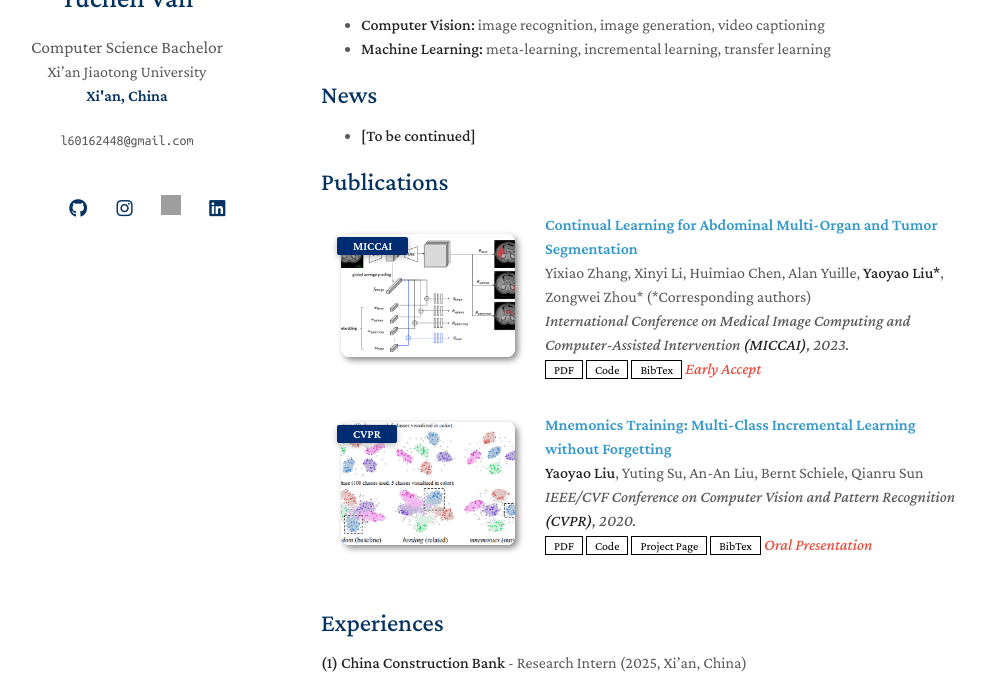
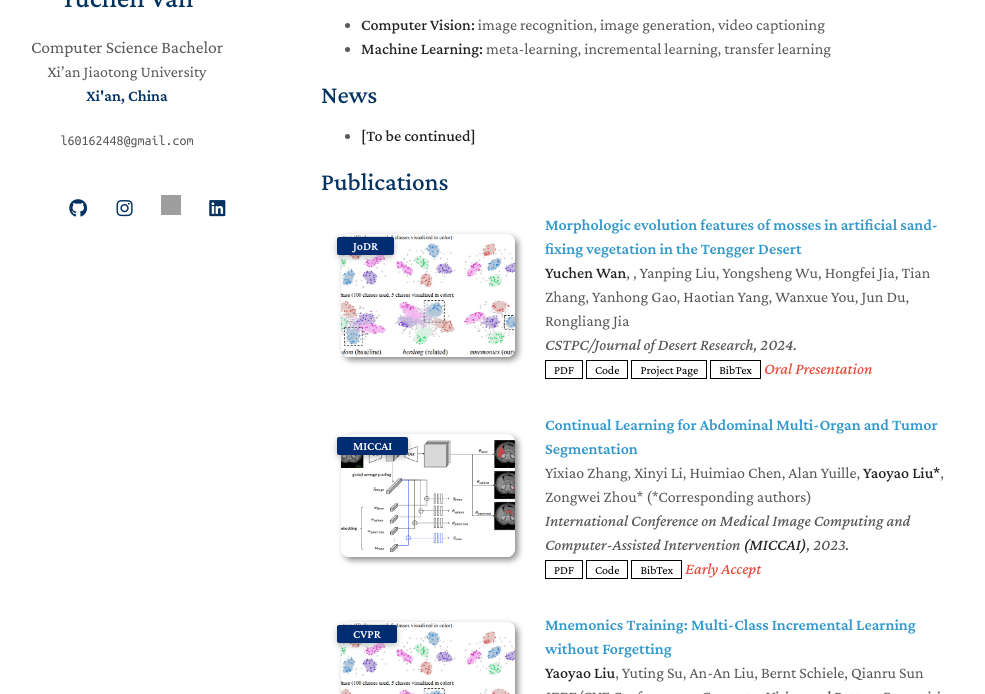
Before and after one commit to LYMQY/LYMQY.github.io, a Jekyll site: the page built from index.md, in a window 1280 px wide and 900 px high, cut to the strip 206-900 px from the top of the window. Shown: the whole strip, without its empty margins (149-1134 px from the left). Built offline with Jekyll 4.4.1, drawn with Linux system fonts in a browser that asks for light colours; a style sheet for code colours, icons or effects is not loaded; our own code applies the rules of GitHub Pages for plain Markdown files; grey boxes are pictures that could not be loaded.

Commit message:
change to pub

```diff
--- a/_data/publications.yml
+++ b/_data/publications.yml
@@ -1,4 +1,15 @@
 main:
+
+  - title: "Morphologic evolution features of mosses in artificial sand-fixing vegetation in the Tengger Desert"
+    authors: <strong>Yuchen Wan</strong>, , Yanping Liu, Yongsheng Wu, Hongfei Jia, Tian Zhang, Yanhong Gao, Haotian Yang, Wanxue You, Jun Du, Rongliang Jia
+    conference_short: JoDR
+    conference: CSTPC/Journal of Desert Research, 2024.
+    pdf: http://www.desert.ac.cn/CN/10.7522/j.issn.1000-694X.2023.00119
+    code: https://github.com/yaoyao-liu/class-incremental-learning/tree/main/mnemonics-training
+    page: https://class-il.mpi-inf.mpg.de/mnemonics/
+    bibtex: https://class-il.mpi-inf.mpg.de/mnemonics/
+    notes: Oral Presentation
+    image: ./assets/img/teaser_example.png
 
   - title: Continual Learning for Abdominal Multi-Organ and Tumor Segmentation
     authors: Yixiao Zhang, Xinyi Li, Huimiao Chen, Alan Yuille, <strong>Yaoyao Liu*</strong>, Zongwei Zhou* (*Corresponding authors)
```
